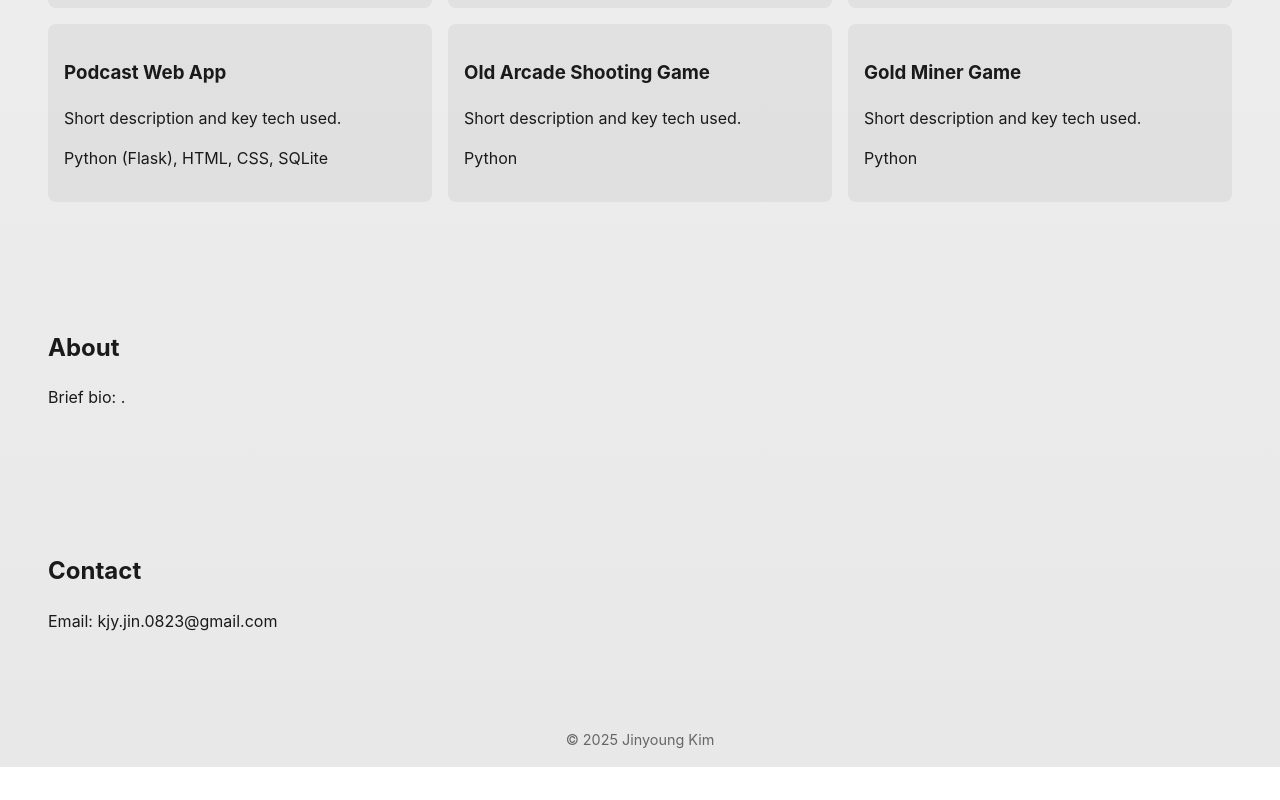
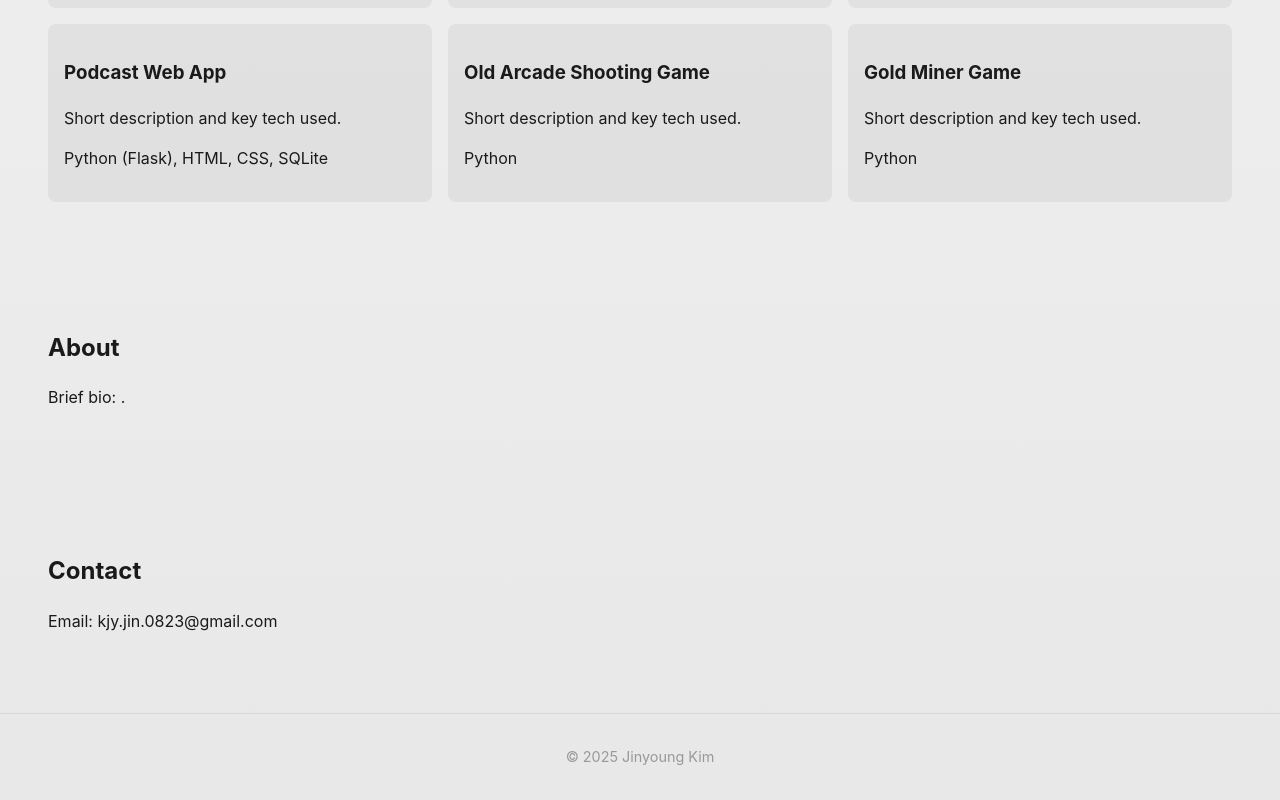
Before and after one commit to Ken1o/Portfolio-Website, a React (Vite) app: page / in a window 1280 px wide. Shown: the part 1212-2012 px from the top of the page. Before the commit the page ends 1979 px from the top, so only its background shows below. Built offline with nearby package versions, Linux system fonts and the light colour scheme.

Commit message:
editing the footer

```diff
--- a/src/styles/LandingPage.css
+++ b/src/styles/LandingPage.css
@@ -99,9 +99,10 @@ body {
 
 .lp-footer {
   text-align: center;
-  padding: 1rem;
-  color: var(--muted);
+  padding: 2rem;
+  color: #999999;
   font-size: 0.9rem;
+  border-top: 1px solid rgba(0, 0, 0, 0.08);
 }
 
 @media (min-width: 768px) {
```
